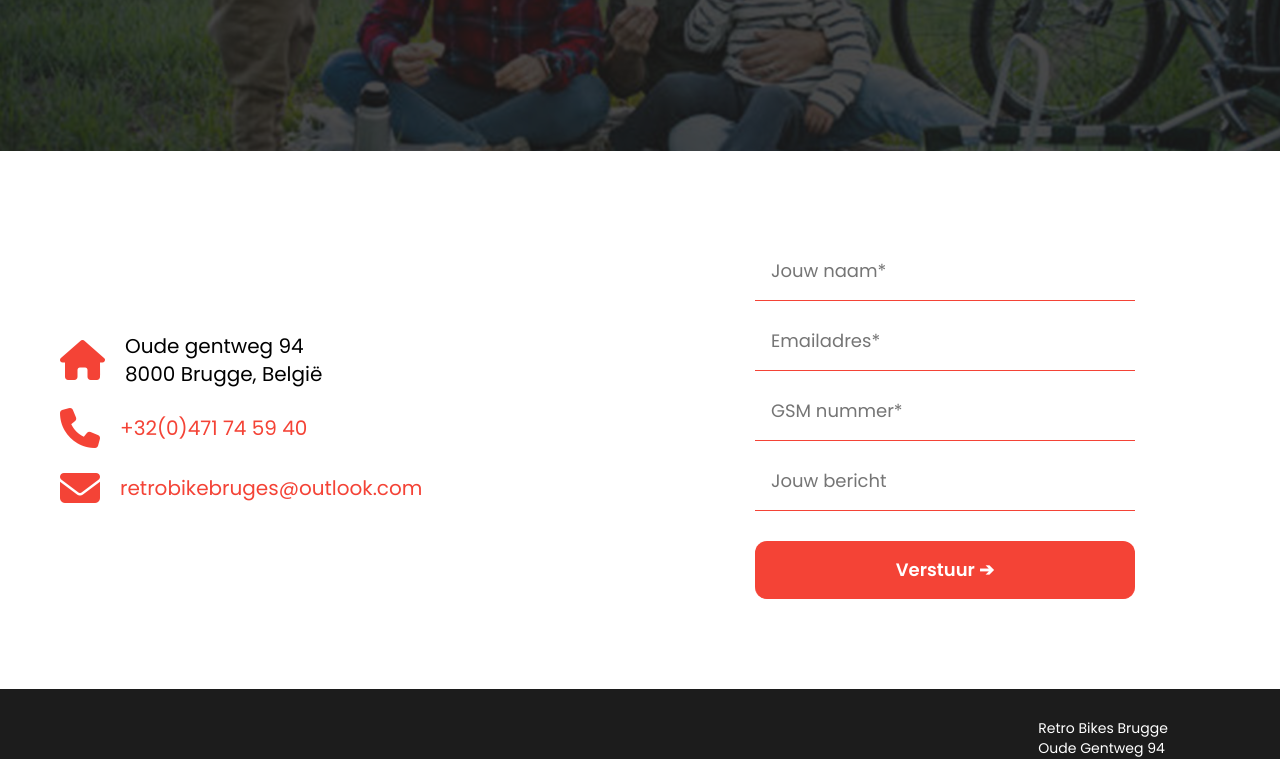
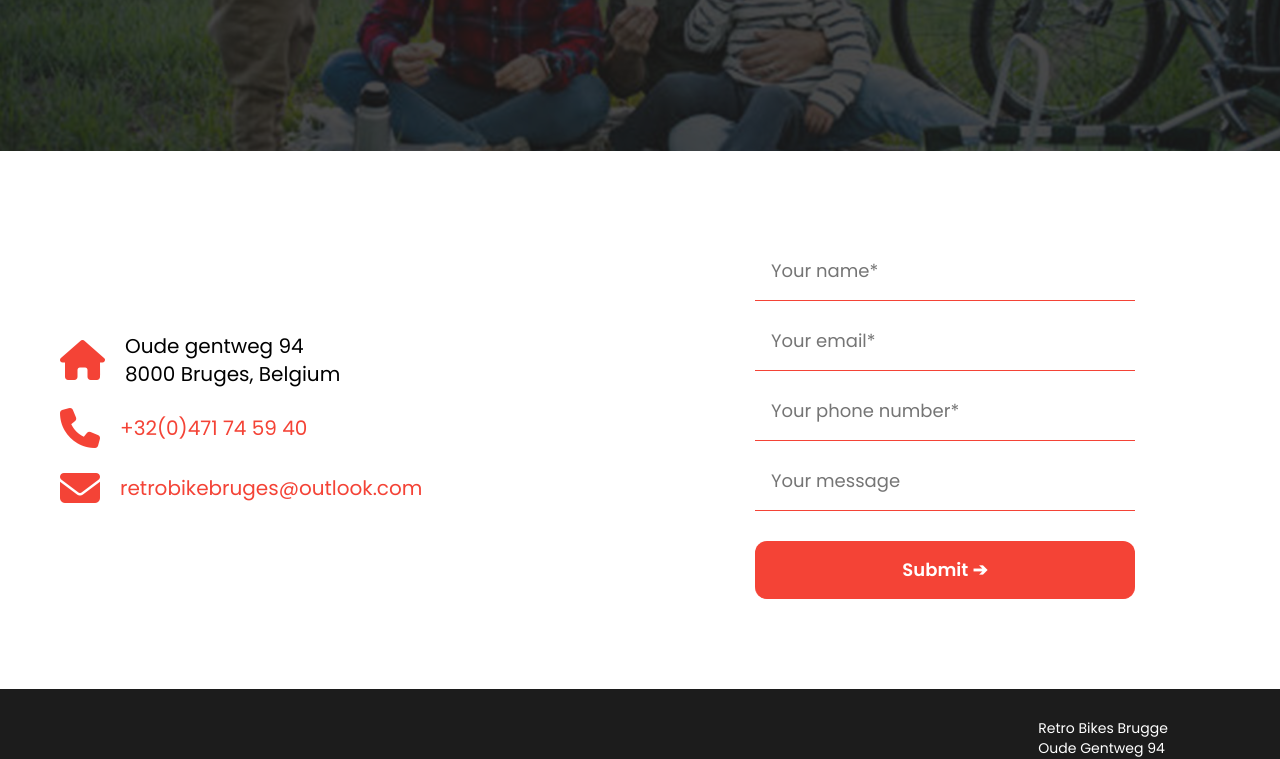
Before and after one commit to K1NGAARON/retro-bikes-brugge, a plain HTML site: page contact/index.html in a window 1280 px wide. Shown: the part 409-1168 px from the top of the page. Drawn offline with nearby package versions, Linux system fonts and the light colour scheme; files whose address does not match are found by name.

Commit message:
contact page

```diff
--- a/contact/index.html
+++ b/contact/index.html
@@ -124,7 +124,7 @@
                 <i class="fa fa-home"></i>
                 <div class="container-content">
                     <h5>Oude gentweg 94</h5>
-                    <p>8000 Brugge, België</p>
+                    <p>8000 Bruges, Belgium</p>
                 </div>
             </div>
             <div class="container">
@@ -143,11 +143,11 @@
         <div class="col">
             <div class="form-wrapper">
                 <form action="https://formspree.io/f/xrgvvoyr" method="post" target="_blank" novalidate>
-                    <input type="text" value="" name="FNAME" placeholder="Jouw naam*" required>
-                    <input type="email" value="" name="EMAIL" placeholder="Emailadres*" required>
-                    <input type="text" value="" name="PHONE" placeholder="GSM nummer*" required>
-                    <input type="text" value="" name="MESSAGE"placeholder="Jouw bericht">
-                    <input type="submit" value="Verstuur ➔" name="subscribe" class="btn">
+                    <input type="text" value="" name="first-name" placeholder="Your name*" required>
+                    <input type="email" value="" name="email" placeholder="Your email*" required>
+                    <input type="text" value="" name="phone" placeholder="Your phone number*" required>
+                    <input type="text" value="" name="message"placeholder="Your message">
+                    <input type="submit" value="Submit ➔" name="subscribe" class="btn">
                 </form>
             </div>
         </div>
```
